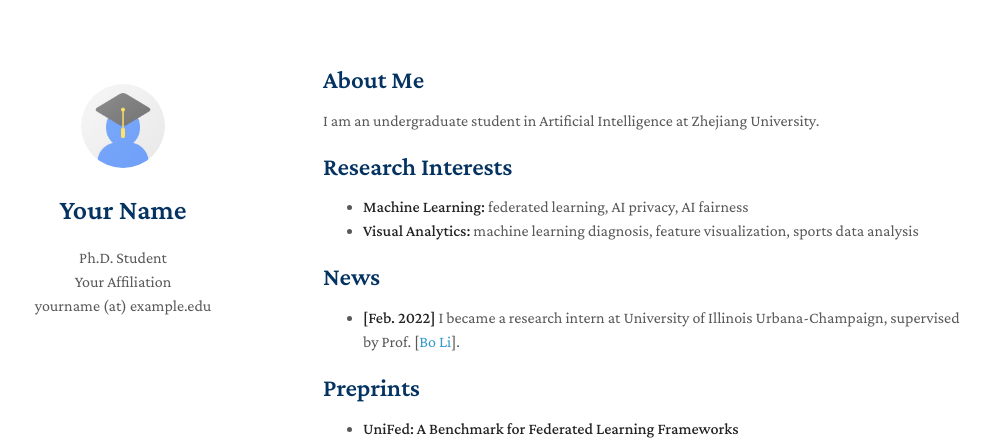
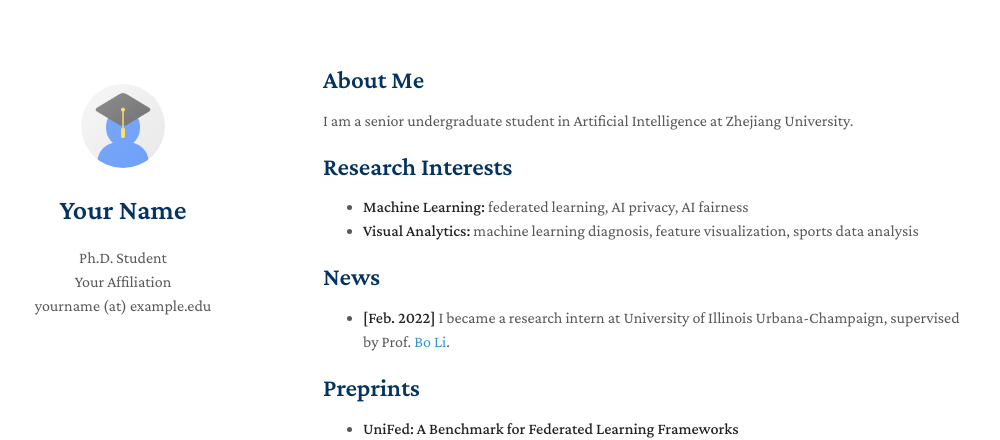
Before and after one commit to HenryHu-H/HenryHu-H.github.io, a Jekyll site: the page built from index.md, in a window 1280 px wide and 944 px high. Shown: the top 440 px of the window, without its empty margins (147-1147 px from the left). Built offline with Jekyll 4.4.1, drawn with Linux system fonts in a browser that asks for light colours; nearby versions of some CDN libraries; a style sheet for code colours, icons or effects is not loaded; our own code applies the rules of GitHub Pages for plain Markdown files.

Commit message:
Update index.md

```diff
--- a/index.md
+++ b/index.md
@@ -4,7 +4,7 @@ layout: homepage
 
 ## About Me
 
-I am an undergraduate student in Artificial Intelligence at Zhejiang University.
+I am a senior undergraduate student in Artificial Intelligence at Zhejiang University.
 
 ## Research Interests
 
@@ -13,7 +13,7 @@ I am an undergraduate student in Artificial Intelligence at Zhejiang University.
 
 ## News
 
-- **[Feb. 2022]** I became a research intern at University of Illinois Urbana-Champaign, supervised by Prof. [[Bo Li](https://aisecure.github.io)].
+- **[Feb. 2022]** I became a research intern at University of Illinois Urbana-Champaign, supervised by Prof. [Bo Li](https://aisecure.github.io).
 
 ## Preprints
 
```
